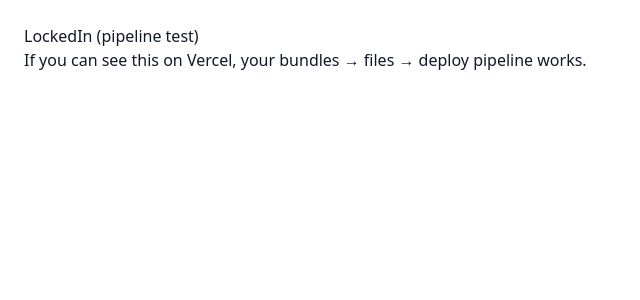
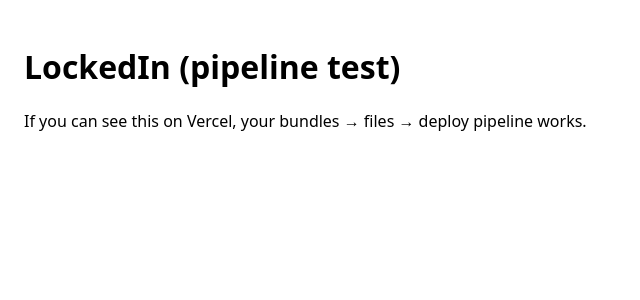
Before and after one commit to calix987/LockedIn-v1, a Next.js app in the folder web/: page / in a window 1280 px wide. Shown: the top 300 px of the page, without its empty margins (0-640 px from the left). Built offline with nearby package versions, Linux system fonts and the light colour scheme.

Commit message:
Update globals.css

```diff
--- a/web/styles/globals.css
+++ b/web/styles/globals.css
@@ -1,8 +1,3 @@
-@tailwind base;
-@tailwind components;
-@tailwind utilities;
-
-/* basic page rhythm */
-body { @apply bg-white text-gray-900; }
-a { @apply text-brand-600 hover:text-brand-700; }
-.container { @apply max-w-6xl mx-auto px-4; }
+/* basic reset so Next builds cleanly */
+html, body { margin: 0; padding: 0; font-family: system-ui, -apple-system, Segoe UI, Roboto, sans-serif; }
+* { box-sizing: border-box; }
```
